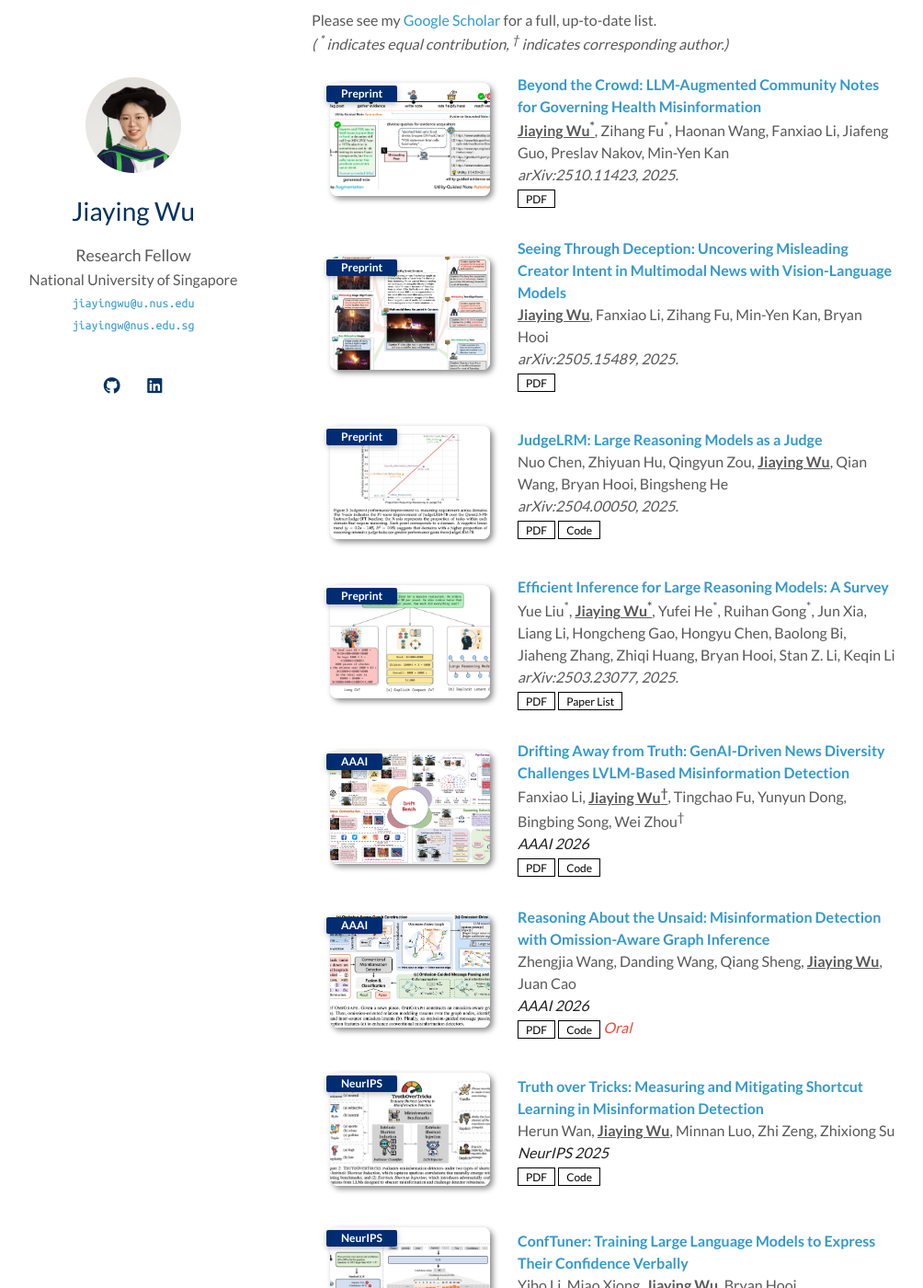
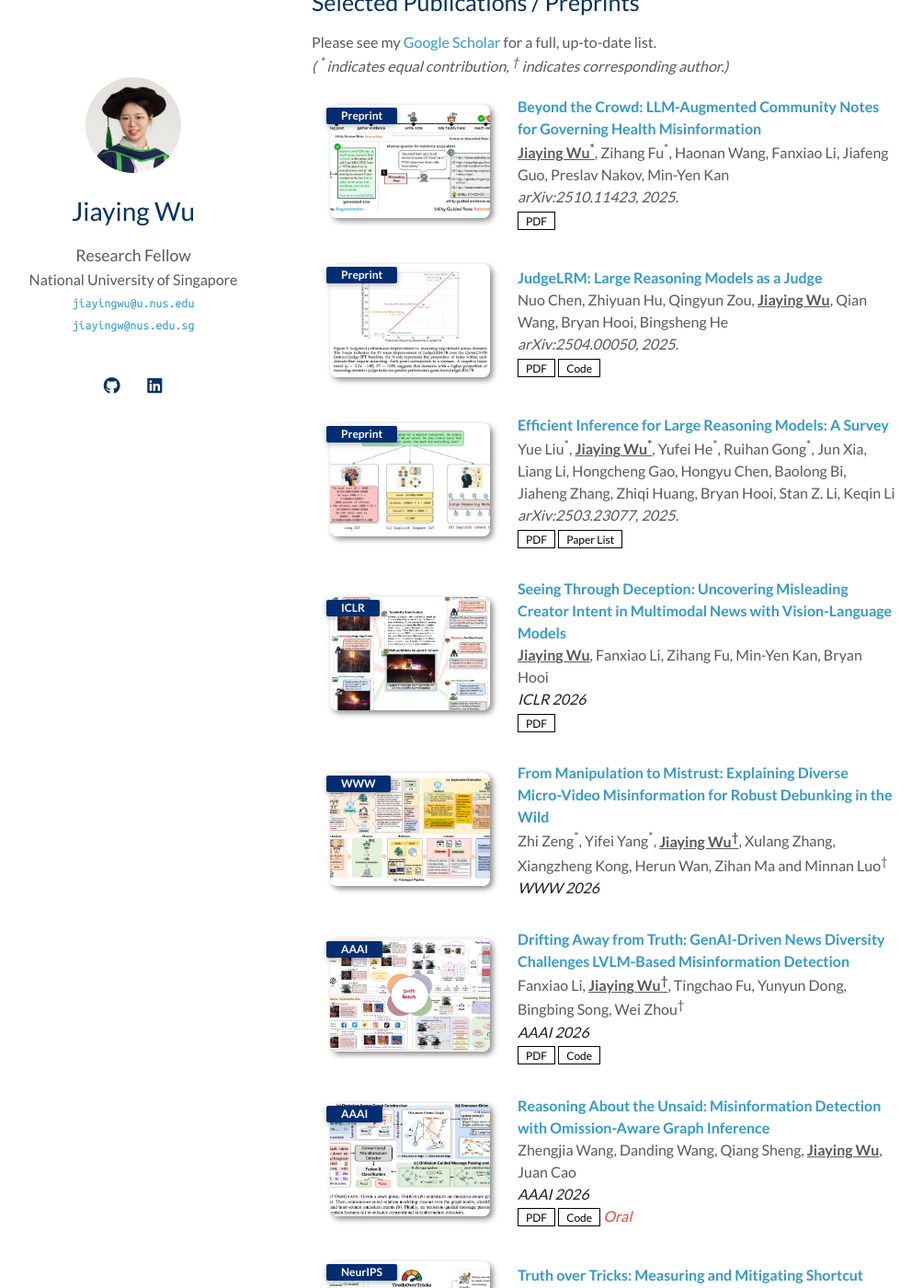
Before and after one commit to jiayingwu19/jiayingwu19.github.io, a Jekyll site: the page built from index.md, in a window 1280 px wide and 1400 px high, scrolled down 1075 px. Shown: the whole window at 92% size, without its empty margins (131-1135 px from the left). Built offline with Jekyll 4.4.1, drawn with Linux system fonts in a browser that asks for light colours; a style sheet for code colours, icons or effects is not loaded; our own code applies the rules of GitHub Pages for plain Markdown files; some of the changed text lies outside the part shown.

Commit message:
jan 2026 update

```diff
--- a/_data/publications.yml
+++ b/_data/publications.yml
@@ -6,13 +6,6 @@ main:
     conference: arXiv:2510.11423, 2025.
     pdf: https://arxiv.org/pdf/2510.11423
     image: ./assets/img/2025_crowdnotesplus.jpg
-
-  - title: "Seeing Through Deception: Uncovering Misleading Creator Intent in Multimodal News with Vision-Language Models"
-    authors: <b><u>Jiaying Wu</u></b>, Fanxiao Li, Zihang Fu, Min-Yen Kan, Bryan Hooi
-    conference_short: Preprint
-    conference: arXiv:2505.15489, 2025.
-    pdf: https://arxiv.org/pdf/2505.15489
-    image: ./assets/img/2025_deceptiondecoded.jpg
 
   - title: "JudgeLRM: Large Reasoning Models as a Judge"
     authors: Nuo Chen, Zhiyuan Hu, Qingyun Zou, <b><u>Jiaying Wu</u></b>, Qian Wang, Bryan Hooi, Bingsheng He
@@ -29,6 +22,19 @@ main:
     pdf: https://arxiv.org/pdf/2503.23077
     paper_list: https://github.com/yueliu1999/Awesome-Efficient-Inference-for-LRMs
     image: ./assets/img/2025_llm_survey.jpg
+
+  - title: "Seeing Through Deception: Uncovering Misleading Creator Intent in Multimodal News with Vision-Language Models"
+    authors: <b><u>Jiaying Wu</u></b>, Fanxiao Li, Zihang Fu, Min-Yen Kan, Bryan Hooi
+    conference_short: ICLR
+    conference: <strong>ICLR 2026</strong>
+    pdf: https://arxiv.org/pdf/2505.15489
+    image: ./assets/img/2026_iclr_deceptiondecoded.jpg
+
+  - title: "From Manipulation to Mistrust: Explaining Diverse Micro-Video Misinformation for Robust Debunking in the Wild"
+    authors: Zhi Zeng<sup>*</sup>, Yifei Yang<sup>*</sup>, <b><u>Jiaying Wu<sup>†</sup></u></b>, Xulang Zhang, Xiangzheng Kong, Herun Wan, Zihan Ma and Minnan Luo<sup>†</sup>
+    conference_short: WWW
+    conference: <strong>WWW 2026</strong>
+    image: ./assets/img/2026_www_fakeagent.jpg
 
   - title: "Drifting Away from Truth: GenAI-Driven News Diversity Challenges LVLM-Based Misinformation Detection"
     authors: Fanxiao Li, <b><u>Jiaying Wu<sup>†</sup></u></b>, Tingchao Fu, Yunyun Dong, Bingbing Song, Wei Zhou<sup>†</sup>
--- a/index.md
+++ b/index.md
@@ -11,13 +11,14 @@ I completed my Ph.D. in Computer Science at NUS in 2024, where I was privileged
 ## Research Interests
 
 My research falls at the intersection of NLP and data mining. Specifically, my work investigates **how AI can actively strengthen public discourse** by developing tools and frameworks that:
-- **Guard** against misleading, false or manipulated content (e.g., [CrowdNotes+](https://arxiv.org/pdf/2510.11423), [IMOL](https://aclanthology.org/2025.acl-long.1494.pdf), [SheepDog](https://dl.acm.org/doi/pdf/10.1145/3637528.3671977), [DECOR](https://dl.acm.org/doi/pdf/10.1145/3580305.3599298))
+- **Guard** against misleading, false or manipulated content (e.g., [CrowdNotes+](https://arxiv.org/pdf/2510.11423), [DeceptionDecoded](https://arxiv.org/pdf/2505.15489), [IMOL](https://aclanthology.org/2025.acl-long.1494.pdf), [SheepDog](https://dl.acm.org/doi/pdf/10.1145/3637528.3671977), [DECOR](https://dl.acm.org/doi/pdf/10.1145/3580305.3599298))
 - **Discover** and communicate evidence-grounded scientific knowledge (e.g., [MLR-Agent](https://arxiv.org/pdf/2505.19955), [CCSBench](https://www.arxiv.org/pdf/2410.12601)), and
 - **Converse** in ways that are reasoned, uncertainty-aware, and aligned with human values (e.g., [ConfTuner](https://arxiv.org/pdf/2508.18847), [JudgeLRM](https://arxiv.org/pdf/2504.00050), [ProCal](https://proceedings.neurips.cc/paper_files/paper/2023/file/d826f5aadb26db488b8686097ceea2d1-Paper-Conference.pdf)).
 
 <font color="red">I am currently on the job market, seeking research opportunities in both academia and industry (including postdoc positions) starting in 2026, and always open to collaborations. Feel free to get in touch by email.</font>
 
 ## News
+- **[Jan. 2026]** One paper accepted to [ICLR 2026](https://iclr.cc/Conferences/2026).
 - **[Jan. 2026]** One paper accepted to [WWW 2026](https://www2026.thewebconf.org/).
 - **[Nov. 2025]** Two papers accepted to [AAAI 2026](https://aaai.org/conference/aaai/aaai-26/) (including one Oral).
 - **[Sep. 2025]** Featured in [NUS CTIC's September 2025 Newsletter](https://ctic.nus.edu.sg/newsletter06-sep2025.pdf).
```
Also changed, not shown: assets/img/2026_iclr_deceptiondecoded.jpg (renamed from assets/img/2025_deceptiondecoded.jpg), assets/img/2026_www_fakeagent.jpg (added).
